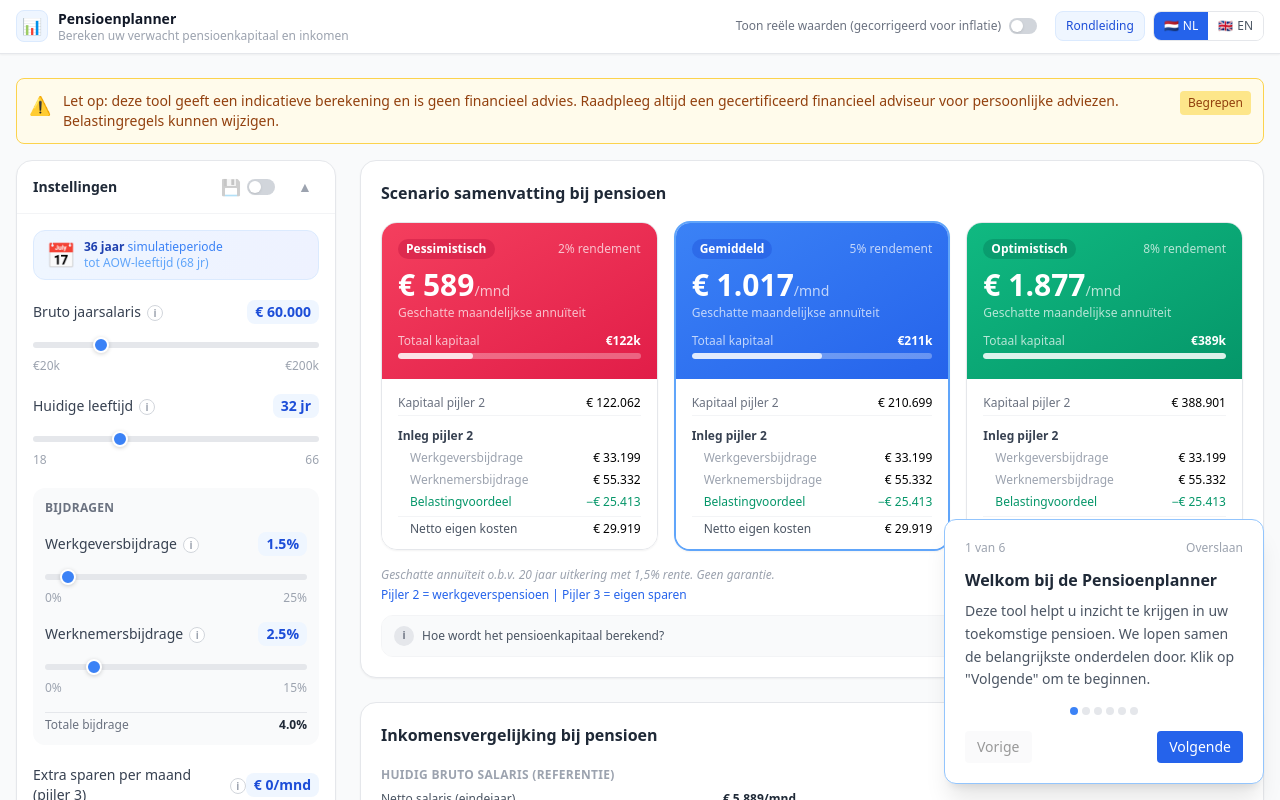
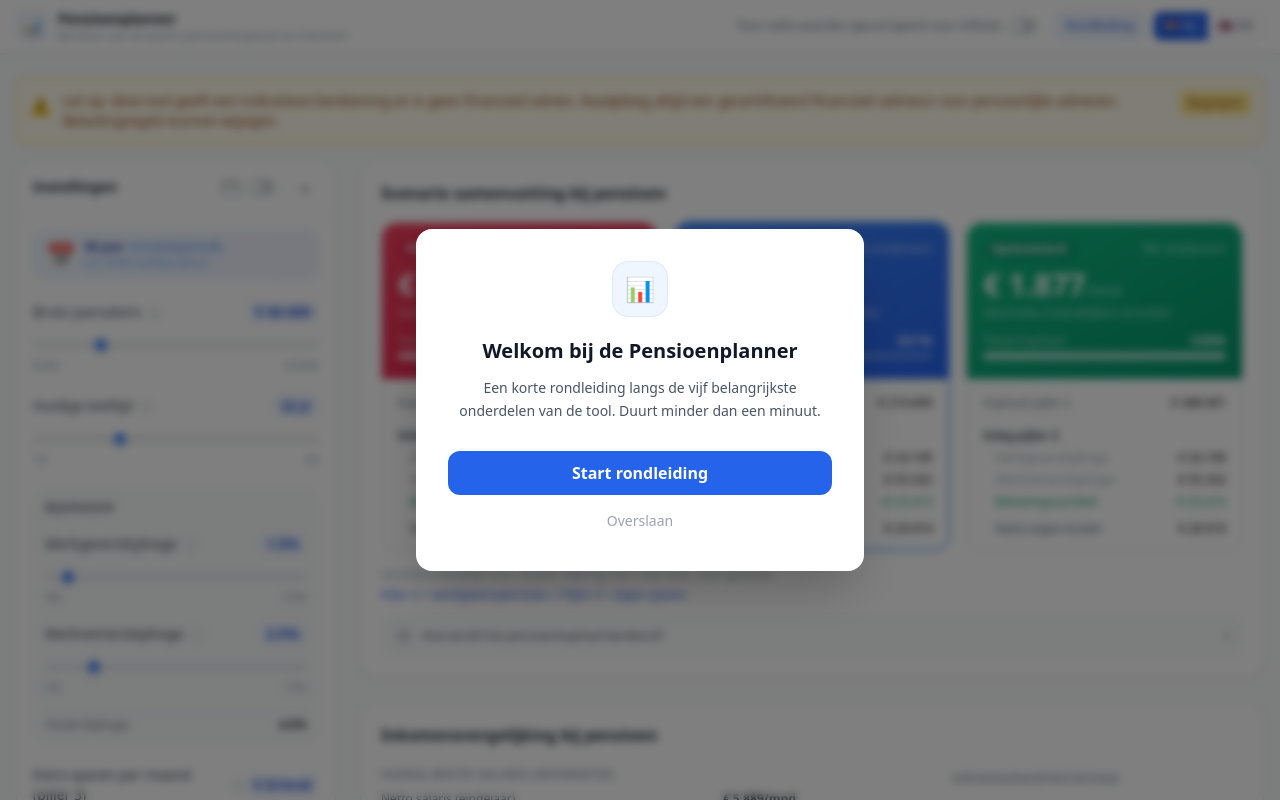
Before and after one commit to mannes/pension-planner, a React (Vite) app: page / in a window 1280 px wide. Shown: the top 800 px of the page. Built offline with nearby package versions, Linux system fonts and the light colour scheme.

Commit message:
fix welcome tour

```diff
--- a/src/App.tsx
+++ b/src/App.tsx
@@ -121,6 +121,7 @@
             {/* Real/Nominal toggle */}
             <button
               type="button"
+              data-guide-step="real-toggle"
               onClick={() => setShowReal((v) => !v)}
               className="flex items-center gap-2 px-2.5 py-1.5 rounded-lg hover:bg-gray-50 transition-colors"
             >
@@ -168,7 +169,7 @@
 
         <div className="flex flex-col lg:flex-row gap-6">
           {/* Left sidebar: inputs */}
-          <div className="lg:w-80 flex-shrink-0">
+          <div className="lg:w-80 flex-shrink-0" data-guide-step="inputs">
             <InputPanel
               params={params}
               onChange={handleParamsChange}
@@ -182,6 +183,7 @@
           {/* Right content area */}
           <div className="flex-1 space-y-6">
             {/* Summary table */}
+            <div data-guide-step="results">
               <SummaryTable
                 results={results}
                 showReal={showReal}
@@ -191,6 +193,7 @@
                 annuityRate={params.annuityRate}
                 payoutYears={params.payoutYears}
               />
+            </div>
 
             {/* Income comparison */}
             <IncomeComparisonPanel
@@ -204,7 +207,9 @@
             />
 
             {/* Tax leverage */}
+            <div data-guide-step="tax">
               <TaxLeveragePanel params={params} />
+            </div>
 
             {/* Contribution breakdown chart */}
             <ContributionBreakdown results={results} />
@@ -227,7 +232,9 @@
             />
 
             {/* Pension glossary */}
+            <div data-guide-step="glossary">
               <GlossaryPanel />
+            </div>
           </div>
         </div>
       </main>
--- a/src/components/FirstTimeGuide.tsx
+++ b/src/components/FirstTimeGuide.tsx
@@ -6,7 +6,8 @@
 interface Step {
   title: string;
   body: string;
-  guideStep?: number;
+  target?: string;      // data-guide-step value to highlight
+  inHeader?: boolean;   // target lives in sticky header → skip backdrop + z-lift
 }
 
 export function FirstTimeGuide() {
@@ -14,88 +15,150 @@
   const [visible, setVisible] = useState(false);
   const [step, setStep] = useState(0);
 
+  // Show on first visit
   useEffect(() => {
-    const seen = typeof localStorage !== 'undefined'
-      ? localStorage.getItem(STORAGE_KEY)
-      : null;
-    if (!seen) {
+    if (!localStorage.getItem(STORAGE_KEY)) setVisible(true);
+  }, []);
+
+  // Listen for external restart trigger (no page reload needed)
+  useEffect(() => {
+    const handler = () => {
+      setStep(0);
       setVisible(true);
-    }
+    };
+    window.addEventListener('pension-guide-start', handler);
+    return () => window.removeEventListener('pension-guide-start', handler);
   }, []);
 
   const steps: Step[] = [
     { title: t.guide.step0Title, body: t.guide.step0Body },
-    { title: t.guide.step1Title, body: t.guide.step1Body, guideStep: 1 },
-    { title: t.guide.step2Title, body: t.guide.step2Body, guideStep: 2 },
-    { title: t.guide.step3Title, body: t.guide.step3Body, guideStep: 3 },
-    { title: t.guide.step4Title, body: t.guide.step4Body, guideStep: 4 },
-    { title: t.guide.step5Title, body: t.guide.step5Body, guideStep: 5 },
+    { title: t.guide.step1Title, body: t.guide.step1Body, target: 'inputs' },
+    { title: t.guide.step2Title, body: t.guide.step2Body, target: 'results' },
+    { title: t.guide.step3Title, body: t.guide.step3Body, target: 'real-toggle', inHeader: true },
+    { title: t.guide.step4Title, body: t.guide.step4Body, target: 'tax' },
+    { title: t.guide.step5Title, body: t.guide.step5Body, target: 'glossary' },
   ];
 
+  // Highlight target element and scroll it into view
   useEffect(() => {
-    // Highlight the relevant element
-    document.querySelectorAll('.guide-highlighted').forEach((el) => {
-      el.classList.remove('guide-highlighted');
+    document.querySelectorAll('.guide-highlighted, .guide-spotlight').forEach((el) => {
+      el.classList.remove('guide-highlighted', 'guide-spotlight');
     });
+
+    if (!visible) return;
+
     const current = steps[step];
-    if (current.guideStep !== undefined) {
-      const el = document.querySelector(`[data-guide-step="${current.guideStep}"]`);
-      if (el) el.classList.add('guide-highlighted');
+    if (!current.target) return;
+
+    const el = document.querySelector(`[data-guide-step="${current.target}"]`);
+    if (!el) return;
+
+    el.classList.add('guide-highlighted');
+    if (!current.inHeader) {
+      el.classList.add('guide-spotlight');
+      // Small delay so the backdrop renders before we scroll
+      setTimeout(() => el.scrollIntoView({ behavior: 'smooth', block: 'start' }), 80);
     }
+
     return () => {
-      document.querySelectorAll('.guide-highlighted').forEach((el) => {
-        el.classList.remove('guide-highlighted');
-      });
+      el.classList.remove('guide-highlighted', 'guide-spotlight');
     };
   }, [step, visible]); // eslint-disable-line react-hooks/exhaustive-deps
 
   function handleFinish() {
     setVisible(false);
-    if (typeof localStorage !== 'undefined') {
     localStorage.setItem(STORAGE_KEY, 'true');
-    }
-  }
-
-  function handleSkip() {
-    handleFinish();
   }
 
   if (!visible) return null;
 
   const current = steps[step];
   const isLast = step === steps.length - 1;
+  const totalSteps = steps.length - 1; // exclude welcome step from count
 
+  // ── Step 0: blocking welcome modal ──────────────────────────────────────
+  if (step === 0) {
     return (
-    <div className="fixed bottom-4 right-4 z-50 w-80 bg-white border border-blue-300 rounded-xl shadow-xl p-5">
-      <div className="flex items-center justify-between mb-3">
-        <span className="text-xs text-gray-400">
-          {step + 1} {t.guide.of} {steps.length}
-        </span>
+      <div className="fixed inset-0 z-50 flex items-center justify-center p-4 bg-black/50 backdrop-blur-sm">
+        <div className="bg-white rounded-2xl shadow-2xl max-w-md w-full p-8 text-center">
+          <div className="w-14 h-14 rounded-2xl bg-blue-50 border border-blue-100 flex items-center justify-center mx-auto mb-5">
+            <span className="text-2xl">📊</span>
+          </div>
+          <h2 className="text-xl font-bold text-gray-900 mb-3">{current.title}</h2>
+          <p className="text-sm text-gray-600 leading-relaxed mb-7">{current.body}</p>
+          <div className="flex flex-col gap-2">
             <button
               type="button"
-          onClick={handleSkip}
-          className="text-xs text-gray-400 hover:text-gray-600"
+              onClick={() => setStep(1)}
+              className="w-full px-4 py-2.5 rounded-xl bg-blue-600 text-white font-semibold hover:bg-blue-700 transition-colors"
+            >
+              {t.guide.start}
+            </button>
+            <button
+              type="button"
+              onClick={handleFinish}
+              className="w-full px-4 py-2 text-sm text-gray-400 hover:text-gray-600 transition-colors"
             >
               {t.guide.skip}
             </button>
           </div>
+        </div>
+      </div>
+    );
+  }
+
+  // ── Steps 1–5: floating panel + optional backdrop ────────────────────────
+  const showBackdrop = !!current.target && !current.inHeader;
+
+  return (
+    <>
+      {/* Semi-transparent backdrop — only when spotlight is needed */}
+      {showBackdrop && (
+        <div className="fixed inset-0 z-50 bg-black/30 pointer-events-none" />
+      )}
+
+      {/* Tour panel — mobile: bottom sheet | desktop: bottom-right corner */}
+      <div className="fixed bottom-0 left-0 right-0 z-[70] sm:bottom-6 sm:right-6 sm:left-auto sm:w-96">
+        <div className="bg-white rounded-t-2xl sm:rounded-2xl shadow-2xl border border-blue-100 p-5">
+
+          {/* Step counter + skip */}
+          <div className="flex items-center justify-between mb-3">
+            <span className="text-xs font-medium text-blue-600 bg-blue-50 px-2.5 py-0.5 rounded-full">
+              {step} {t.guide.of} {totalSteps}
+            </span>
+            <button
+              type="button"
+              onClick={handleFinish}
+              className="text-xs text-gray-400 hover:text-gray-600 transition-colors"
+            >
+              {t.guide.skip}
+            </button>
+          </div>
+
           <h3 className="font-semibold text-gray-800 mb-2">{current.title}</h3>
           <p className="text-sm text-gray-600 mb-4 leading-relaxed">{current.body}</p>
-      {/* Progress dots */}
-      <div className="flex justify-center gap-1 mb-4">
-        {steps.map((_, i) => (
-          <div
+
+          {/* Progress dots (steps 1–5) */}
+          <div className="flex justify-center gap-1.5 mb-4">
+            {steps.slice(1).map((_, i) => (
+              <button
                 key={i}
-            className={`w-2 h-2 rounded-full ${i === step ? 'bg-blue-500' : 'bg-gray-200'}`}
+                type="button"
+                onClick={() => setStep(i + 1)}
+                className={`w-2 h-2 rounded-full transition-colors ${
+                  i + 1 === step ? 'bg-blue-500' : 'bg-gray-200 hover:bg-gray-300'
+                }`}
               />
             ))}
           </div>
-      <div className="flex justify-between">
+
+          {/* Navigation */}
+          <div className="flex gap-2">
             <button
               type="button"
-          onClick={() => setStep((s) => Math.max(0, s - 1))}
-          disabled={step === 0}
-          className="text-sm px-3 py-1.5 rounded bg-gray-100 hover:bg-gray-200 disabled:opacity-40"
+              onClick={() => setStep((s) => Math.max(1, s - 1))}
+              disabled={step === 1}
+              className="flex-1 text-sm px-3 py-2 rounded-xl bg-gray-100 hover:bg-gray-200 disabled:opacity-40 transition-colors"
             >
               {t.guide.prev}
             </button>
@@ -103,7 +166,7 @@
               <button
                 type="button"
                 onClick={handleFinish}
-            className="text-sm px-3 py-1.5 rounded bg-blue-600 text-white hover:bg-blue-700"
+                className="flex-1 text-sm px-3 py-2 rounded-xl bg-blue-600 text-white hover:bg-blue-700 transition-colors"
               >
                 {t.guide.finish}
               </button>
@@ -111,21 +174,21 @@
               <button
                 type="button"
                 onClick={() => setStep((s) => Math.min(steps.length - 1, s + 1))}
-            className="text-sm px-3 py-1.5 rounded bg-blue-600 text-white hover:bg-blue-700"
+                className="flex-1 text-sm px-3 py-2 rounded-xl bg-blue-600 text-white hover:bg-blue-700 transition-colors"
               >
-            {t.guide.next}
+                {t.guide.next} →
               </button>
             )}
           </div>
         </div>
+      </div>
+    </>
   );
 }
 
 export function useStartGuide() {
   return () => {
-    if (typeof localStorage !== 'undefined') {
     localStorage.removeItem(STORAGE_KEY);
-    }
-    window.location.reload();
+    window.dispatchEvent(new CustomEvent('pension-guide-start'));
   };
 }
--- a/src/i18n/index.ts
+++ b/src/i18n/index.ts
@@ -183,6 +183,7 @@
     step4Body: string;
     step5Title: string;
     step5Body: string;
+    start: string;
     prev: string;
     next: string;
     skip: string;
@@ -391,17 +392,18 @@
   },
   guide: {
     step0Title: 'Welkom bij de Pensioenplanner',
-    step0Body: 'Deze tool helpt u inzicht te krijgen in uw toekomstige pensioen. We lopen samen de belangrijkste onderdelen door. Klik op "Volgende" om te beginnen.',
-    step1Title: 'Stap 1: Uw gegevens invullen',
-    step1Body: 'Vul links uw bruto jaarsalaris, leeftijd en de pensioenbijdragen in. Alle velden hebben standaardwaarden; pas ze aan naar uw situatie.',
-    step2Title: 'Stap 2: Kapitaalopbouw',
-    step2Body: 'De grafiek toont hoe uw pensioenkapitaal groeit over de jaren, voor drie scenario\'s: pessimistisch, normaal en optimistisch.',
-    step3Title: 'Stap 3: Fiscaal voordeel',
-    step3Body: 'Het fiscale voordeel paneel laat zien hoeveel belasting u bespaart door pensioenpremies af te trekken van uw belastbaar inkomen.',
-    step4Title: 'Stap 4: Inkomensvergelijking',
-    step4Body: 'De inkomensvergelijking toont uw verwachte pensioeninkomen ten opzichte van uw huidige salaris, inclusief het vervangingspercentage.',
-    step5Title: 'Stap 5: Uw pensioenoverzicht',
-    step5Body: 'U kunt uw Mijn Pensioenoverzicht JSON-bestand (van mijnpensioenoverzicht.nl) uploaden om uw reeds opgebouwde pensioen mee te nemen in de berekening.',
+    step0Body: 'Een korte rondleiding langs de vijf belangrijkste onderdelen van de tool. Duurt minder dan een minuut.',
+    step1Title: '1 · Vul uw situatie in',
+    step1Body: 'Pas salaris, leeftijd, bijdragen en AOW aan in het invoerpaneel. Alle grafieken worden direct bijgewerkt.',
+    step2Title: '2 · Drie scenario\'s',
+    step2Body: 'De scenariokaarten tonen uw verwacht pensioeninkomen bij 2%, 5% en 8% jaarrendement. Zo ziet u de bandbreedte van uw uitkomst.',
+    step3Title: '3 · Nominaal of reëel?',
+    step3Body: 'Met de schakelaar "Toon reële waarden" in de balk bovenaan ziet u alle bedragen gecorrigeerd voor inflatie — wat uw pensioen werkelijk waard is in de koopkracht van vandaag.',
+    step4Title: '4 · Fiscaal voordeel',
+    step4Body: 'Pensioenpremies zijn aftrekbaar in box 1. De waterval laat zien hoeveel belastingvoordeel u in het eerste jaar realiseert.',
+    step5Title: '5 · Woordenlijst',
+    step5Body: 'Onderaan de pagina vindt u een uitgebreide woordenlijst met alle pensioenbegrippen zoals franchise, pensioengrondslag en jaarruimte uitgelegd.',
+    start: 'Start rondleiding',
     prev: 'Vorige',
     next: 'Volgende',
     skip: 'Overslaan',
@@ -608,18 +610,19 @@
     dismiss: 'Understood',
   },
   guide: {
-    step0Title: 'Welcome to the Pension Planner',
-    step0Body: 'This tool helps you understand your future pension. We will walk through the main components together. Click "Next" to begin.',
-    step1Title: 'Step 1: Enter your details',
-    step1Body: 'Enter your gross annual salary, age and pension contributions on the left. All fields have default values; adjust them to your situation.',
-    step2Title: 'Step 2: Capital accumulation',
-    step2Body: 'The chart shows how your pension capital grows over the years, for three scenarios: pessimistic, normal and optimistic.',
-    step3Title: 'Step 3: Tax benefit',
-    step3Body: 'The tax benefit panel shows how much tax you save by deducting pension premiums from your taxable income.',
-    step4Title: 'Step 4: Income comparison',
-    step4Body: 'The income comparison shows your expected pension income compared to your current salary, including the replacement rate.',
-    step5Title: 'Step 5: Your pension overview',
-    step5Body: 'You can upload your My Pension Overview JSON file (from mijnpensioenoverzicht.nl) to include your already accrued pension in the calculation.',
+    step0Title: 'Welcome to Pension Planner',
+    step0Body: 'A quick tour of the five key parts of the tool. Takes less than a minute.',
+    step1Title: '1 · Enter your details',
+    step1Body: 'Adjust salary, age, contributions and state pension in the input panel. All charts update instantly.',
+    step2Title: '2 · Three scenarios',
+    step2Body: 'The scenario cards show your expected pension income at 2%, 5% and 8% annual return — the range of possible outcomes.',
+    step3Title: '3 · Nominal or real?',
+    step3Body: 'Toggle "Show real values" in the top bar to see all amounts adjusted for inflation — what your pension will actually be worth in today\'s purchasing power.',
+    step4Title: '4 · Tax benefit',
+    step4Body: 'Pension contributions are tax-deductible in box 1. The waterfall shows how much tax benefit you gain in the first year.',
+    step5Title: '5 · Glossary',
+    step5Body: 'At the bottom of the page you\'ll find a comprehensive glossary explaining all pension terms like franchise, pension base and annual space.',
+    start: 'Start tour',
     prev: 'Previous',
     next: 'Next',
     skip: 'Skip',
--- a/src/index.css
+++ b/src/index.css
@@ -49,7 +49,13 @@
   animation: guide-pulse 1.5s ease-in-out infinite;
 }
 
+/* Lifts a highlighted element above the semi-transparent backdrop (z-50) */
+.guide-spotlight {
+  position: relative;
+  z-index: 60;
+}
+
 @keyframes guide-pulse {
   0%, 100% { outline-color: #3b82f6; box-shadow: 0 0 0 0 rgba(59,130,246,0.3); }
-  50% { outline-color: #93c5fd; box-shadow: 0 0 0 6px rgba(59,130,246,0.1); }
+  50% { outline-color: #93c5fd; box-shadow: 0 0 0 8px rgba(59,130,246,0.08); }
 }
```
Also changed, not shown: .claude/settings.json, 1 other file (tests, documents, lock files or other folders). Lines whose indentation alone changed are shown as unchanged.
